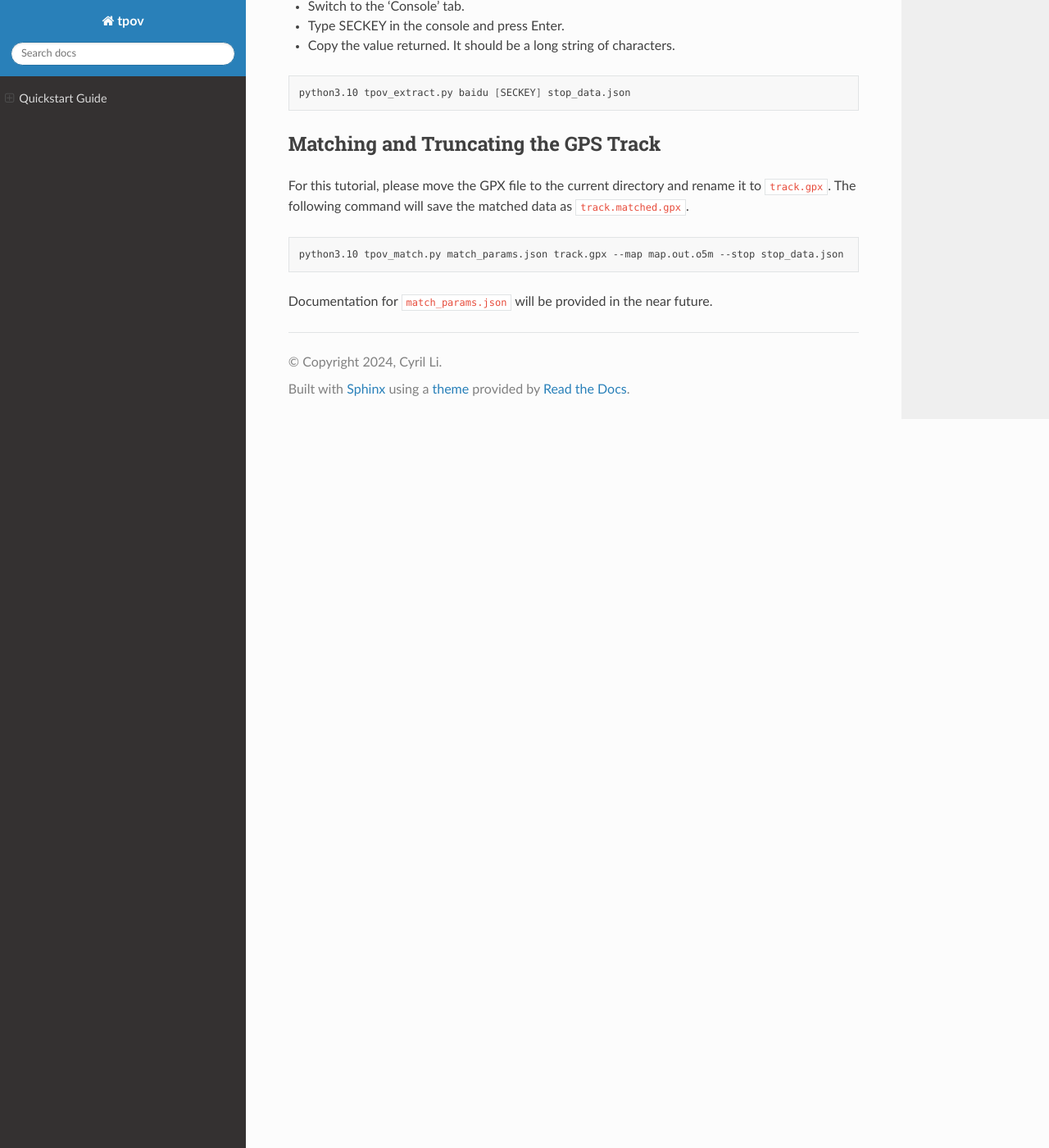
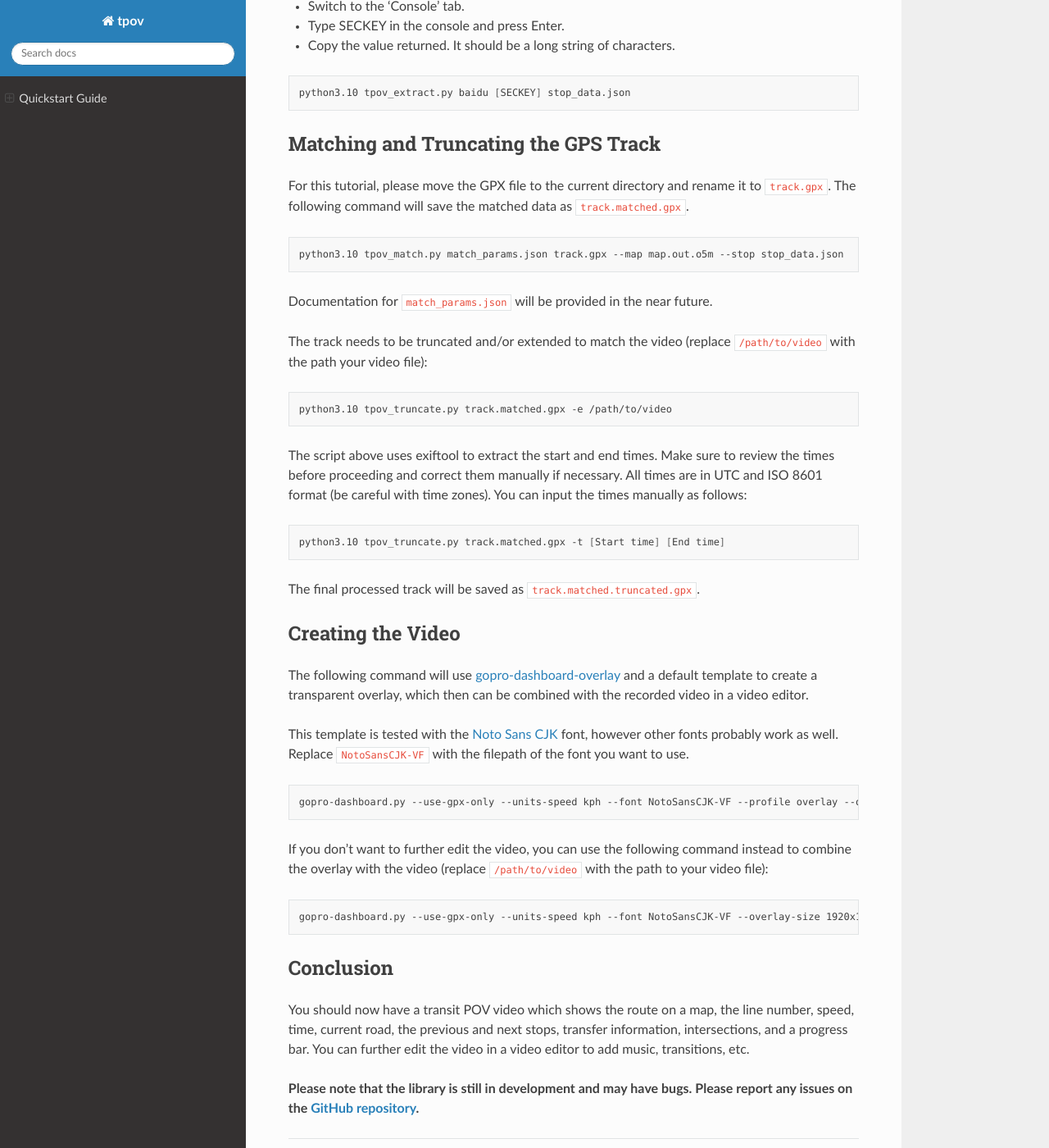
Before and after one commit to CyrilSLi/tpov, a Sphinx documentation site: the page built from docs/en/source/quickstart.md, in a window 1280 px wide and 1400 px high, scrolled down 3123 px. Shown: the whole window at 82% size. Built offline with Sphinx 7.4.7 and the Read the Docs theme 2.0.0, drawn with Linux system fonts in a browser that asks for light colours.

Commit message:
quickstart

````diff
--- a/docs/en/source/quickstart.md
+++ b/docs/en/source/quickstart.md
@@ -127,3 +127,39 @@ python3.10 tpov_match.py match_params.json track.gpx --map map.out.o5m --stop st
 ```
 
 Documentation for `match_params.json` will be provided in the near future.
+
+The track needs to be truncated and/or extended to match the video (replace `/path/to/video` with the path your video file):
+
+```bash
+python3.10 tpov_truncate.py track.matched.gpx -e /path/to/video
+```
+
+The script above uses exiftool to extract the start and end times. Make sure to review the times before proceeding and correct them manually if necessary. All times are in UTC and ISO 8601 format (be careful with time zones). You can input the times manually as follows:
+
+```bash
+python3.10 tpov_truncate.py track.matched.gpx -t [Start time] [End time]
+```
+
+The final processed track will be saved as `track.matched.truncated.gpx`.
+
+## Creating the Video
+
+The following command will use [gopro-dashboard-overlay](https://github.com/CyrilSLi/gopro-dashboard-overlay) and a default template to create a transparent overlay, which then can be combined with the recorded video in a video editor.
+
+This template is tested with the [Noto Sans CJK](https://github.com/googlefonts/noto-cjk/raw/main/Sans/Variable/OTC/NotoSansCJK-VF.otf.ttc) font, however other fonts probably work as well. Replace `NotoSansCJK-VF` with the filepath of the font you want to use.
+
+```bash
+gopro-dashboard.py --use-gpx-only --units-speed kph --font NotoSansCJK-VF --profile overlay --overlay-size 1920x1080 --layout-xml tpov_layout.xml overlay.mov --gpx track.matched.truncated.gpx
+```
+
+If you don't want to further edit the video, you can use the following command instead to combine the overlay with the video (replace `/path/to/video` with the path to your video file):
+
+```bash
+gopro-dashboard.py --use-gpx-only --units-speed kph --font NotoSansCJK-VF --overlay-size 1920x1080 --layout-xml tpov_layout.xml /path/to/video overlay.mp4 --gpx track.matched.truncated.gpx
+```
+
+## Conclusion
+
+You should now have a transit POV video which shows the route on a map, the line number, speed, time, current road, the previous and next stops, transfer information, intersections, and a progress bar. You can further edit the video in a video editor to add music, transitions, etc.
+
+**Please note that the library is still in development and may have bugs. Please report any issues on the [GitHub repository](https://github.com/CyrilSLi/tpov/tree/main).**
````
